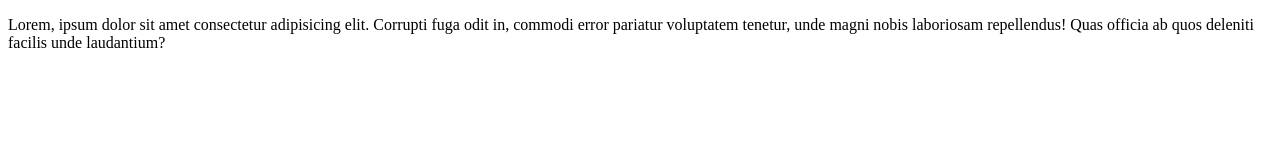
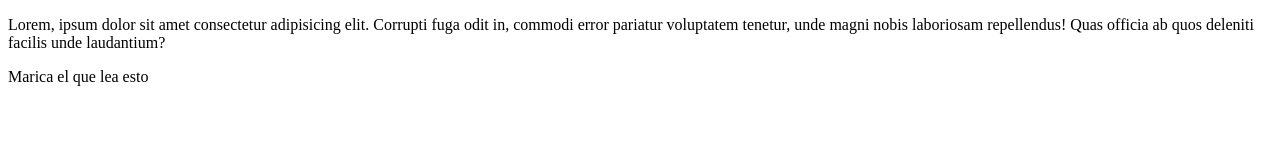
Before and after one commit to johnCoor/alura-class, a plain HTML site: page index.html in a window 1280 px wide. Drawn offline with Linux system fonts and the light colour scheme.

Commit message:
cambio en colocar otro parrafo

```diff
--- a/index.html
+++ b/index.html
@@ -8,5 +8,6 @@
 </head>
 <body>
    <p> Lorem, ipsum dolor sit amet consectetur adipisicing elit. Corrupti fuga odit in, commodi error pariatur voluptatem tenetur, unde magni nobis laboriosam repellendus! Quas officia ab quos deleniti facilis unde laudantium?</p>
+   <p>Marica el que lea esto</p>
 </body>
 </html>
```
